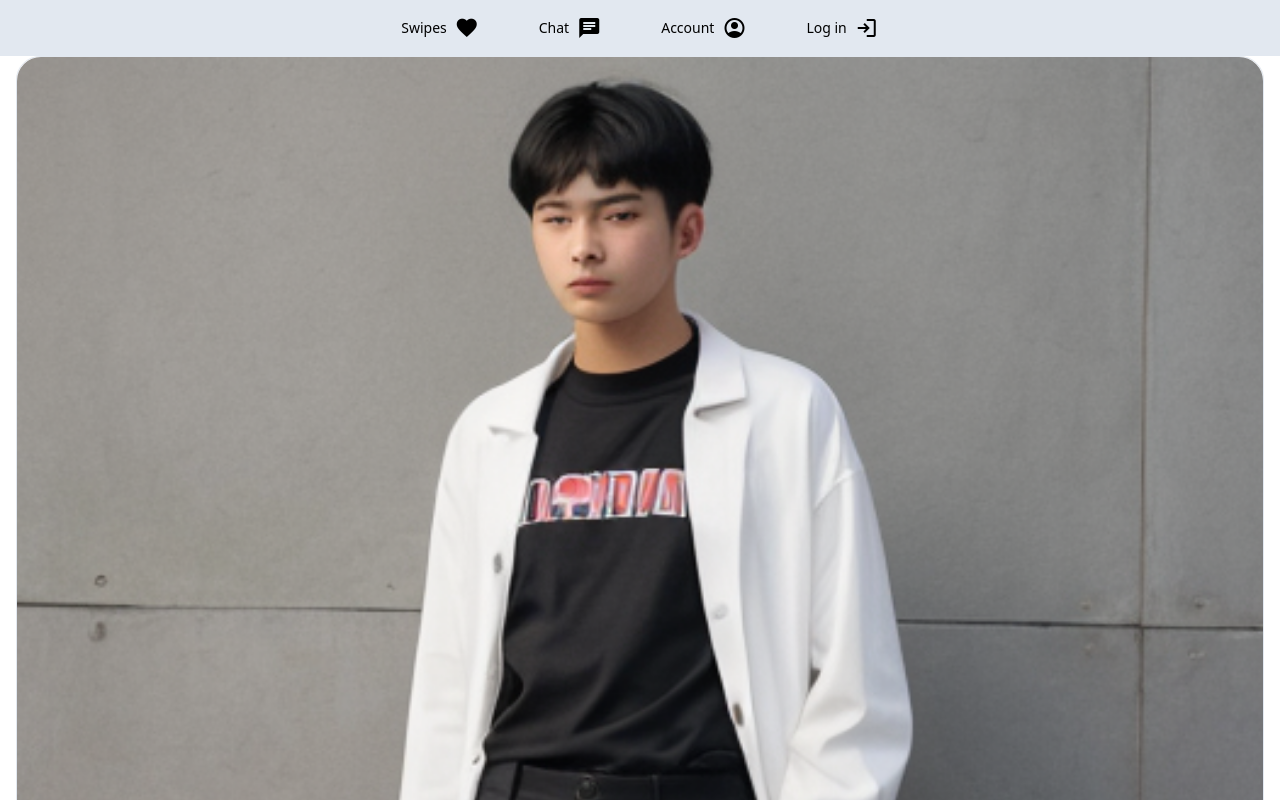
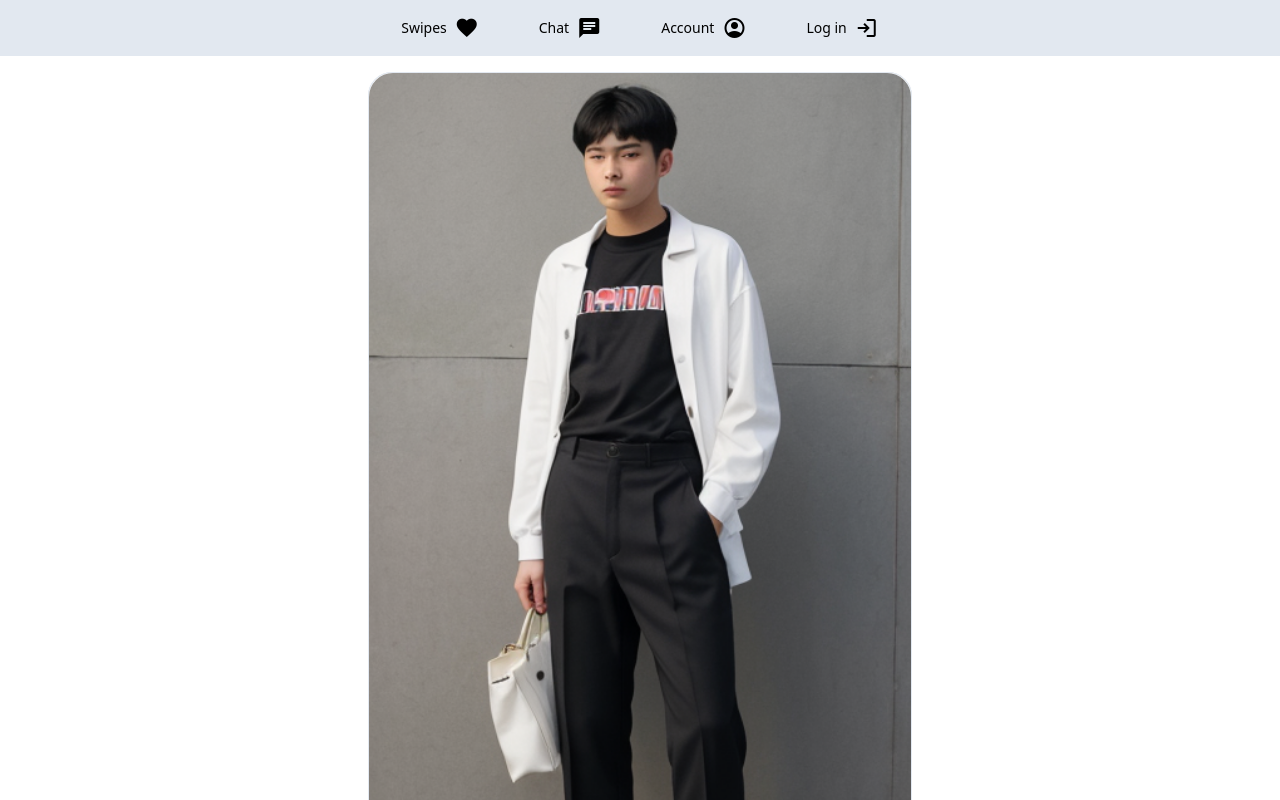
Before and after one commit to Kernoonusi/cupidr2, a Next.js app: page /swipes/1 in a window 1280 px wide. Shown: the top 800 px of the page. Built offline with nearby package versions, Linux system fonts and the light colour scheme.

Commit message:
fix: ui unglued from images

```diff
--- a/src/app/swipes/[id]/page.tsx
+++ b/src/app/swipes/[id]/page.tsx
@@ -8,17 +8,23 @@ import {
 	CarouselPrevious,
 } from "@/components/ui/carousel";
 import getSwipes from "@/app/api/swipes";
+import Image from "next/image";
 export default async function Swipes({ params: { id } }: { params: { id: number } }) {
 	const recomendedUser = await getSwipes(id);
 	return (
-		<main className="w-full mx-auto px-4 relative overflow-hidden">
-			<Carousel>
+		<main className="max-w-xl mx-auto px-4 relative overflow-hidden">
+			<Carousel className="bg-slate-200 rounded-3xl mt-4">
 				<CarouselContent>
-					{recomendedUser.photos.map((user) => (
-						<CarouselItem>
+					{recomendedUser.photos.map((photo) => (
+						<CarouselItem key={photo}>
 							<Card className="rounded-3xl">
 								<CardContent className="p-0">
-									<img src={user} alt={user} className="w-full h-full object-cover rounded-3xl" />
+									<Image src={photo} alt={photo} className="aspect-[9/16] object-cover rounded-3xl" width={900} height={1600} />
+								</CardContent>
+							</Card>
+						</CarouselItem>
+					))}
+				</CarouselContent>
 				<div className="w-3/4 absolute bottom-32 left-14 text-white">
 					<h2 className="text-3xl">
 						{recomendedUser.name}, {recomendedUser.age}
@@ -41,11 +47,6 @@ export default async function Swipes({ params: { id } }: { params: { id: number
 					className="absolute bottom-8 right-14 w-fit h-fit p-1 pb-0 rounded-full bg-blue-600 border-0">
 					<span className="material-symbols-outlined text-6xl">favorite</span>
 				</Button>
-								</CardContent>
-							</Card>
-						</CarouselItem>
-					))}
-				</CarouselContent>
 				<CarouselPrevious className="hidden md:block" />
 				<CarouselNext className="hidden md:block" />
 			</Carousel>
```
Lines whose indentation alone changed are shown as unchanged.
